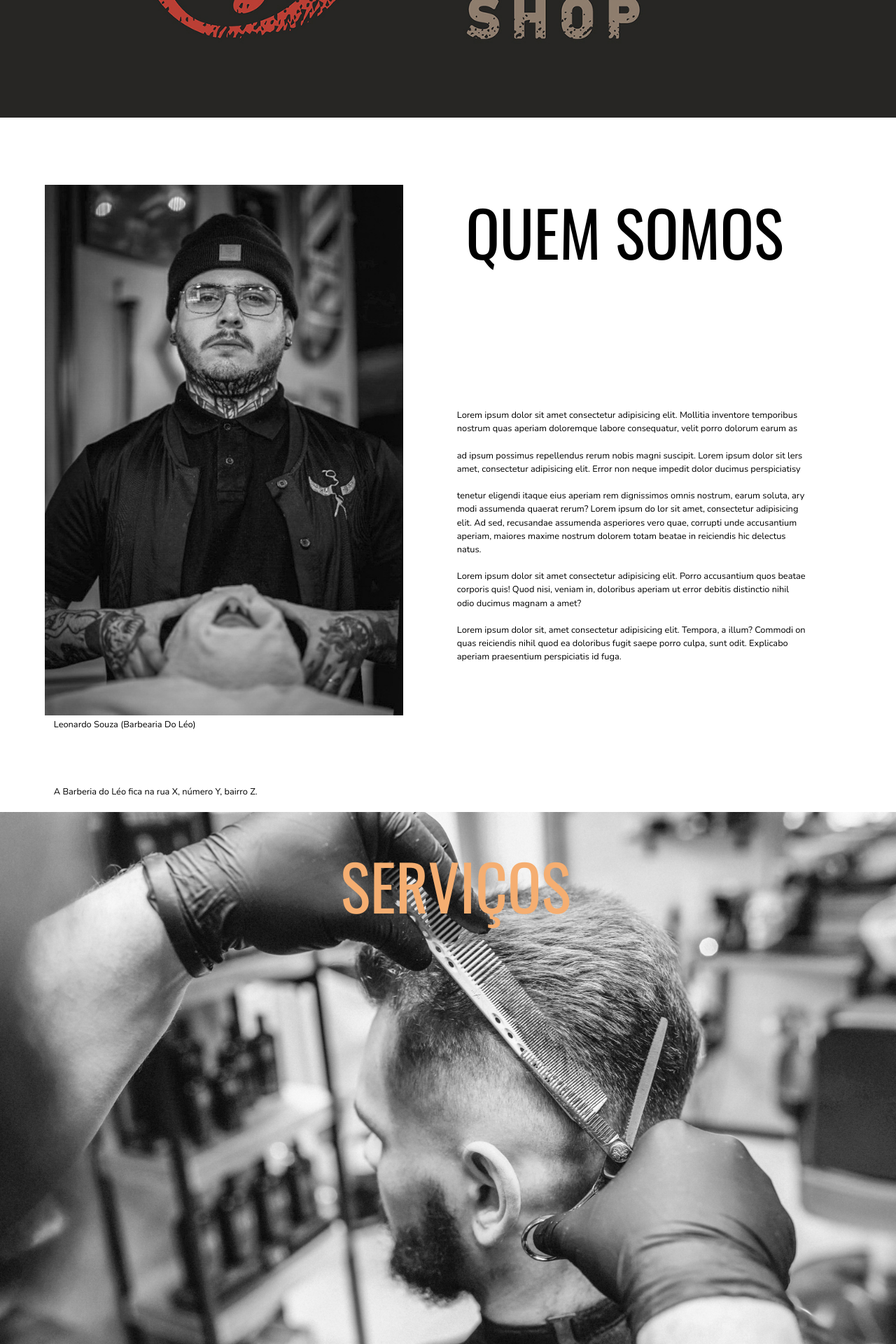
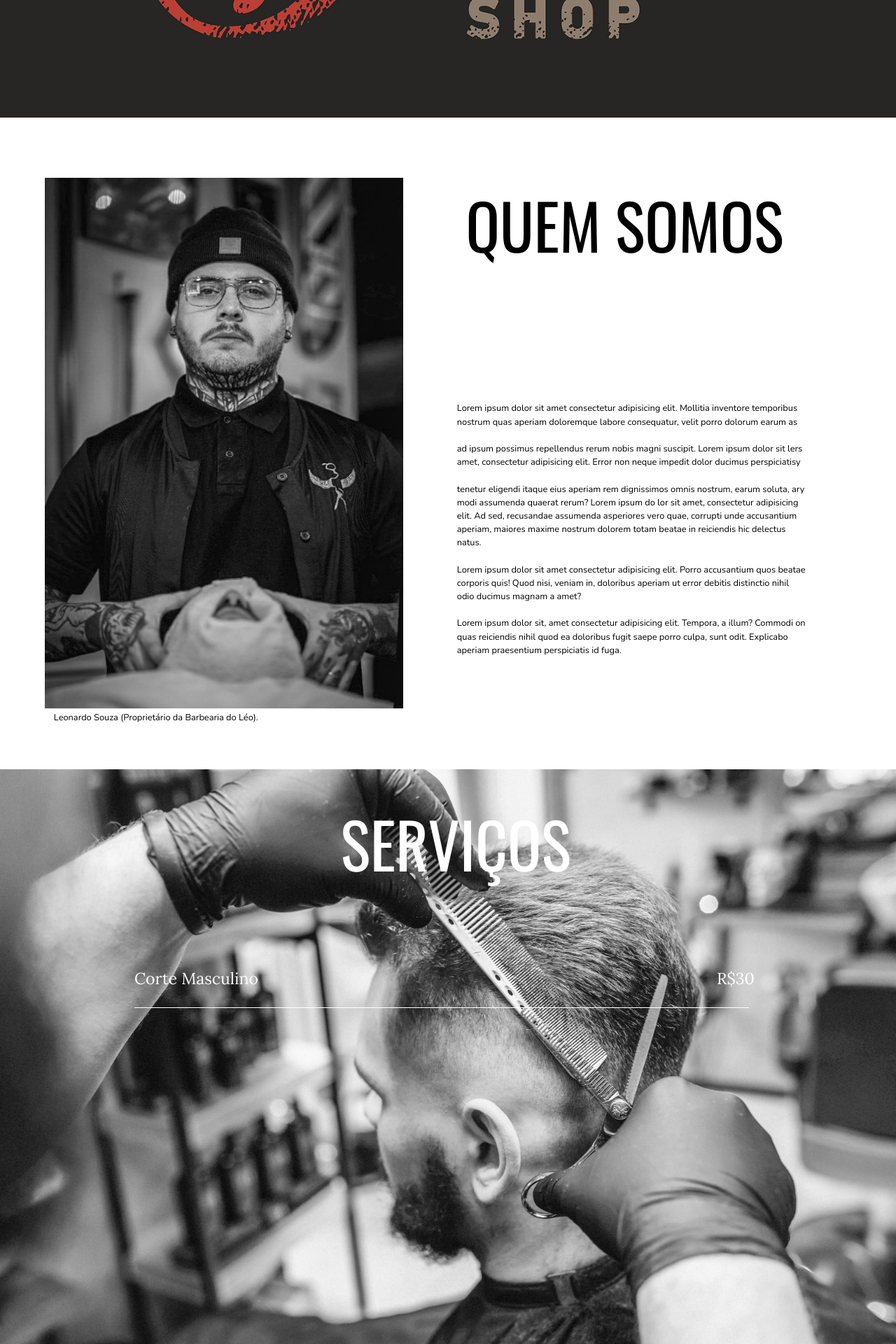
Before and after one commit to pietronicolettisenacti18/projeto-integrador, a PHP site: page / in a window 1280 px wide. Shown: the part 1160-3080 px from the top of the page at 70% size. Run offline with PHP 8.4, Linux system fonts and the light colour scheme.

Commit message:
escrevendo sobre a imagem "Serviços".
fazendo uma linha em baixo do texto e sobre a imagem.

```diff
--- a/site/index.php
+++ b/site/index.php
@@ -19,12 +19,12 @@
 
 <nav class="navbar navbar-expand-lg fixed-top bg-danger">
 <div class="container-fluid">
-  <a class="navbar-brand bg-gradient-danger" href="#">Barbearia do Léo</a>
-    <button class="navbar-toggler" type="button" data-bs-toggle="collapse" data-bs-target="#navbarNavDarkDropdown" aria-controls="navbarNavDarkDropdown" aria-expanded="false" aria-label="Toggle navigation">
+  <a class="navbar-brand" href="#">Barbearia do Léo</a>
+    <button class="navbar-toggler navbar-light" type="button" data-bs-toggle="collapse" data-bs-target="#navbarNavDarkDropdown" aria-controls="navbarNavDarkDropdown" aria-expanded="false" aria-label="Toggle navigation">
     <span class="navbar-toggler-icon"></span>
     </button>
 
-    <div class="collapse k navbar-collapse" id="navbarNavDarkDropdown">
+    <div class="collapse k navbar-collapse me-5" id="navbarNavDarkDropdown">
     <ul class="navbar-nav mx-auto">
         <li class="nav-item me-5">
           <a class="nav-link active home me-5" aria-current="page" href="#">Home</a>
@@ -39,8 +39,8 @@
           <a class="nav-link bg-gradient-danger me-5" href="#">Serviços</a>
         </li>
 
-        <li class="nav-item dropdown">
-          <a class="nav-link dropdown-toggle mais" href="#" id="navbarDarkDropdownMenuLink" role="button" data-bs-toggle="dropdown" aria-expanded="false">
+        <li class="nav-item dropdown me-5">
+          <a class="nav-link bg-gradient-danger dropdown-toggle mais me-5" href="#" id="navbarDarkDropdownMenuLink" role="button" data-bs-toggle="dropdown" aria-expanded="false">
             Mais
           </a>
           <ul class="dropdown-menu dropdown-menu-dark" aria-labelledby="navbarDarkDropdownMenuLink">
@@ -75,7 +75,7 @@
 </div>
 
 
-<div class="mt-5">
+<div class="espacamentoQuemSomos">
 <img src="img/quemsomosPB.jpg" class="img-fluid imgQuemSomos mt-5" alt="...">
 
 <span class="quemSomos mt-5">QUEM SOMOS</span>
@@ -86,16 +86,16 @@
 </div>
 
 <p class="nomeBarbeiro">
-Leonardo Souza (Barbearia Do Léo)
-<br><br><br><br><br>
-A Barberia do Léo fica na rua X, número Y, bairro Z.
+Leonardo Souza (Proprietário da Barbearia do Léo).
 </p>
 </div>
 
 <div class="">
 <img src="img/cortePB.jpg" class="img-fluid imgServicos" alt="">
+<span class="servicos">SERVIÇOS</span>
+<span class="corteMasculino">Corte Masculino</span>
+<span class="precoCorteMasculino">R$30</span>
 
-<span class="servicos">SERVIÇOS</span>
 
 </div>
 
--- a/site/style.css
+++ b/site/style.css
@@ -15,14 +15,18 @@
     color: white;
 }
 
+.container-fluid .navbar-brand{
+    font-family: 'Oswald', sans-serif;
+    color: white;
+}
+
 .navbar-nav .nav-link.active.home {
     color: white;
     font-family: 'Roboto, Arial, sans-serif';
 }
 
-.navbar-nav .nav-link.dropdown-toggle.mais {
-    color: black;
-    font-family: 'Roboto, Arial, sans-serif';
+.espacamentoQuemSomos{
+    margin-top: 3%;
 }
 
 .imgQuemSomos{
@@ -64,7 +68,7 @@
     height: auto;
     width: 100%;
     position: absolute;
-    margin-top: 70%;
+    margin-top: 66%;
 }
 
 .servicos{
@@ -72,6 +76,37 @@
  font-size: 7vw;
  position: absolute;
  left: 38%;
- margin-top: 73%;
- color: rgb(245,174,113);
+ margin-top: 69%;
+ color: white;
 }
+
+.corteMasculino{
+    left: 15%;
+    margin-top: 88%;
+    position: absolute;
+    color: white;
+    font-size: 1.8vw;
+    font-family: 'Lora', sans-serif;
+    display: inline-block;
+}
+
+.corteMasculino:before{
+content: "";
+position: absolute;
+bottom: -70%;
+left: 0;
+width: 496%;
+height: 0.1px;
+background-color: white;
+}
+
+
+.precoCorteMasculino{
+    left: 80%;
+    margin-top: 88%;
+    position: absolute;
+    color: white;
+    font-size: 1.8vw;
+    font-family: 'Lora', sans-serif;
+    display: inline-block;
+ }
```
Also changed, not shown: site/img/Meu projeto.png (added).
